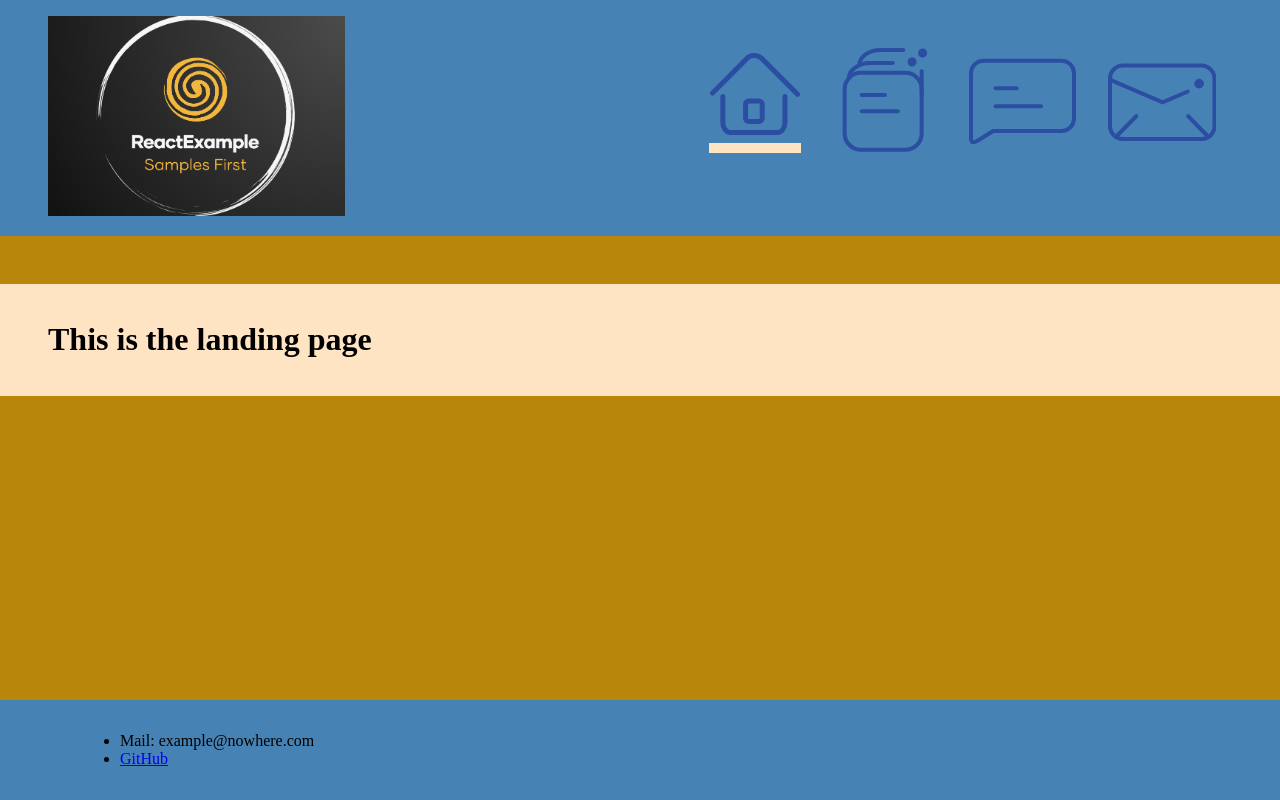
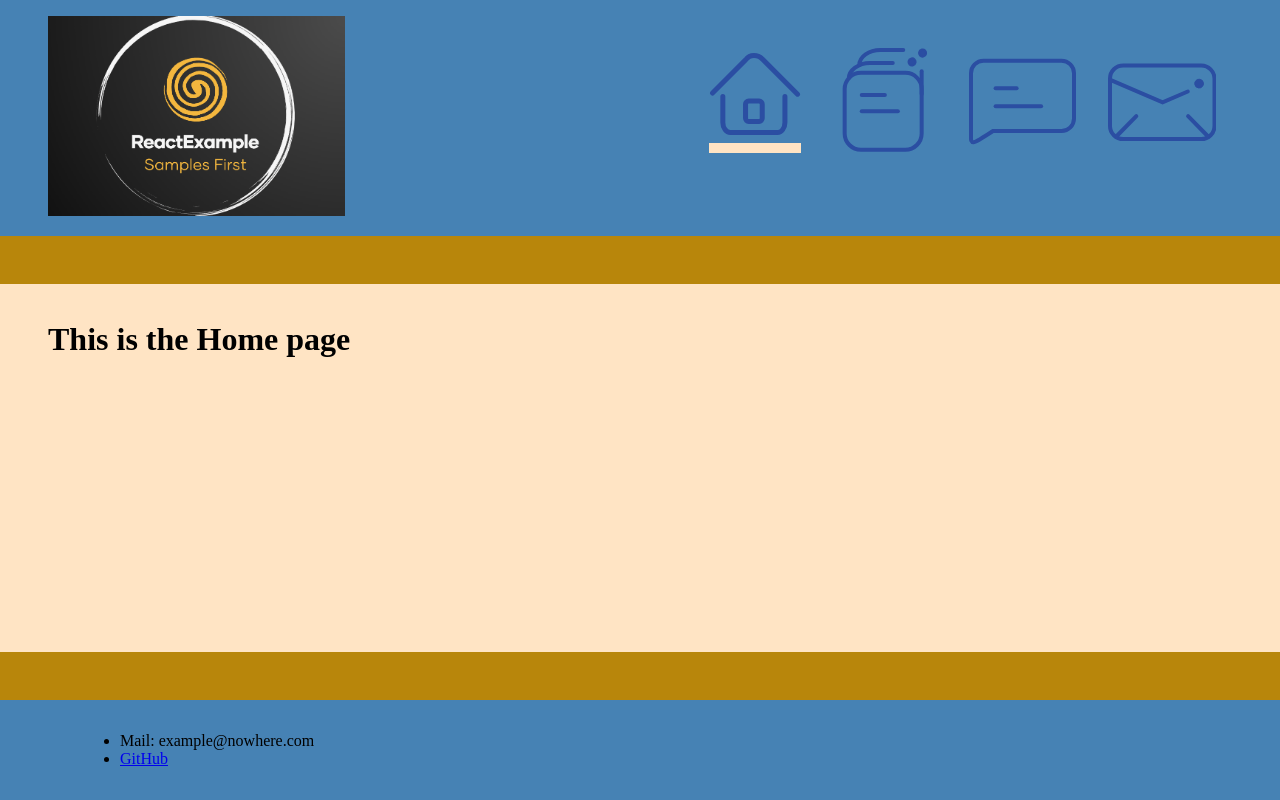
Before and after one commit to LarsGKodehode/react-example-simple-website, a React (Create React App) app: page / in a window 1280 px wide. Built offline with nearby package versions, Linux system fonts and the light colour scheme.

Commit message:
fixed/ fixes a bunch of minor issues

```diff
--- a/src/App.jsx
+++ b/src/App.jsx
@@ -5,14 +5,11 @@ import {
 } from "react-router-dom";
 
 // Routes
+import LandingPage from "routes/Page";
+import Home from "routes/Home";
 import About from "routes/About";
 import Contact from "routes/Contact";
-import Home from "routes/Page";
 import Projects from "routes/Projects";
-
-// Components
-import Navbar from "components/Navbar";
-import Footer from "components/Footer";
 
 
 /**
@@ -20,20 +17,14 @@ import Footer from "components/Footer";
  */
 function App() {
     return (
-        <>
-            <Navbar />
-
-            <main>
         <Routes>
+            <Route path="/" element={<LandingPage />}>
                 <Route path="/" element={<Home />}/>
                 <Route path="/Projects/*" element={<Projects />}/>
                 <Route path="/About" element={<About />}/>
                 <Route path="/Contact" element={<Contact />}/>
+            </Route>
         </Routes>
-            </main>
-
-            <Footer />
-        </>
     );
 };
 
--- a/src/components/Navbar/Navbar.jsx
+++ b/src/components/Navbar/Navbar.jsx
@@ -17,10 +17,10 @@ function Navbar() {
             <NavLink to="/"><img src={logo} title="Icon Home" alt="Page Logo" height="200px"/></NavLink>
             <nav>
                 <ul className={styles.navLinksWrapper}>
-                    <li><NavLink title="Link to Homepage" className={({isActive}) => isActive && styles.linkActive} to="/"><Icon.Home /></NavLink></li>
-                    <li><NavLink title="Link to Projects" className={({isActive}) => isActive && styles.linkActive} to="/Projects"><Icon.Projects /></NavLink></li>
-                    <li><NavLink title="Link to About information" className={({isActive}) => isActive && styles.linkActive} to="/About"><Icon.About /></NavLink></li>
-                    <li><NavLink title="Link to contact methods" className={({isActive}) => isActive && styles.linkActive} to="/Contact"><Icon.Email /></NavLink></li>
+                    <li><NavLink title="Link to Homepage" className={({isActive}) => isActive ? styles.linkActive : ""} to="/"><Icon.Home /></NavLink></li>
+                    <li><NavLink title="Link to Projects" className={({isActive}) => isActive ? styles.linkActive : ""} to="/Projects"><Icon.Projects /></NavLink></li>
+                    <li><NavLink title="Link to About information" className={({isActive}) => isActive ? styles.linkActive : ""} to="/About"><Icon.About /></NavLink></li>
+                    <li><NavLink title="Link to contact methods" className={({isActive}) => isActive ? styles.linkActive : ""} to="/Contact"><Icon.Email /></NavLink></li>
                 </ul>
             </nav>
         </header>
--- a/src/components/Project/Project.jsx
+++ b/src/components/Project/Project.jsx
@@ -14,7 +14,7 @@ function Project() {
     const { projectID } = useParams();
     const project = getProject(parseInt(projectID));
 
-    // Simple way of error handling
+    // Simple way of handling non existant adress
     if (!project) {
         return (
             <h2>404: Project not found</h2>
--- a/src/routes/About/Page.jsx
+++ b/src/routes/About/Page.jsx
@@ -1,8 +1,5 @@
 // data
 import { content } from "./content";
-
-// CSS
-import styles from "./layout.module.css";
 
 
 function randomFact() {
@@ -20,19 +17,15 @@ function randomFact() {
  */
 function AboutPage() {
     return (
-        <div className={[
-                styles.container,
-                "mainContentContainer",
-            ].join(" ")}
-        >
+        <>
             <h1>This is the about us page</h1>
-            <div>
+            <article>
                 <h1>{content.names.join(" ") + " " + content.sureName}</h1>
                 <p>Gender: {content.gender}</p>
                 <p>Age: {content.age}</p>
                 {randomFact()}
-            </div>
-        </div>
+            </article>
+        </>
     );
 };
 
--- a/src/routes/About/content.js
+++ b/src/routes/About/content.js
@@ -7,6 +7,6 @@ export const content = {
         "Likes figuring out how stuff works",
         "Likes reading about new stuff",
         "Likes cold weather better than warm",
-        "Spending more time now and having extra later",
+        "Likes spending more time now and having extra later",
     ],
 };
--- a/src/routes/Contact/Page.jsx
+++ b/src/routes/Contact/Page.jsx
@@ -3,9 +3,9 @@
  */
 function ContactPage() {
     return (
-        <div className={"mainContentContainer"}>
+        <>
             <h1>This is the contact page</h1>
-        </div>
+        </>
     );
 };
 
--- /dev/null
+++ b/src/routes/Home/Page.jsx
@@ -0,0 +1,13 @@
+/**
+ * Page for telling something about us
+ */
+function Home() {
+    return (
+        <>
+            <h1>This is the Home page</h1>
+        </>
+    );
+};
+
+
+export default Home;
--- /dev/null
+++ b/src/routes/Home/index.js
@@ -0,0 +1,2 @@
+// eslint-disable-next-line
+export { default as default } from "./Page";
--- /dev/null
+++ b/src/routes/Home/layout.module.css
@@ -0,0 +1,3 @@
+.container {
+
+}
--- a/src/routes/Page.jsx
+++ b/src/routes/Page.jsx
@@ -1,13 +1,27 @@
+// Libraries
+import {
+    Outlet
+} from "react-router-dom";
+
+// Components
+import Navbar from "components/Navbar";
+import Footer from "components/Footer";
+
 /**
  * Page you land on
  */
-function Home() {
+function LandingPage() {
     return (
-        <div className="mainContentContainer">
-            <h1>This is the landing page</h1>
-        </div>
+        <>
+            <Navbar />
+            <main className="mainContentContainer">
+                <Outlet />
+            </main>
+
+            <Footer />
+        </>
     );
 };
 
 
-export default Home;
+export default LandingPage;
--- a/src/routes/Projects/Page.jsx
+++ b/src/routes/Projects/Page.jsx
@@ -23,7 +23,7 @@ function listProjects(list) {
     const projectList = list.map(
         (project) => {
         return (
-            <li>
+            <li key={project.projectID}>
                 <QueryLink
                     to={project.projectID}
                 >
@@ -44,7 +44,7 @@ function Projects() {
     const [ projectList ] = useState(getProjects());
 
     return (
-        <div className="mainContentContainer">
+        <>
             <h1>Projects Page</h1>
 
             <ul>
@@ -56,7 +56,7 @@ function Projects() {
             </Routes>
 
             <Outlet />
-        </div>
+        </>
     );
 };
 
```
Also changed, not shown: 1 other file (tests, documents, lock files or other folders). Lines whose indentation alone changed are shown as unchanged.
